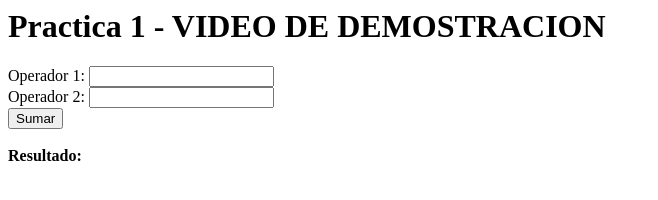
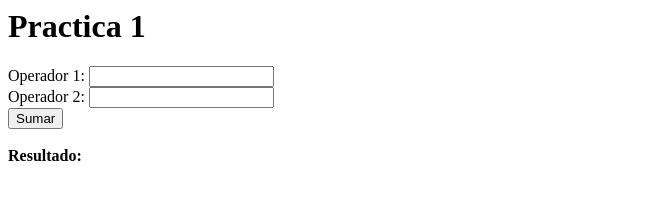
Before and after one commit to jalvarex/pruebaJenkins, a plain HTML site: page sitio/index.html in a window 1280 px wide. Shown: the whole page, without its empty margins (0-658 px from the left). Drawn offline with nearby package versions, Linux system fonts and the light colour scheme.

Commit message:
Update index.html

```diff
--- a/sitio/index.html
+++ b/sitio/index.html
@@ -7,7 +7,7 @@
               crossorigin="anonymous"></script>
     </head>
     <body>
-        <h1>Practica 1 - VIDEO DE DEMOSTRACION </h1>
+        <h1>Practica 1  </h1>
         <div>
             <label>Operador 1:</label>
             <input type="number" id="txtOperador1">
```
